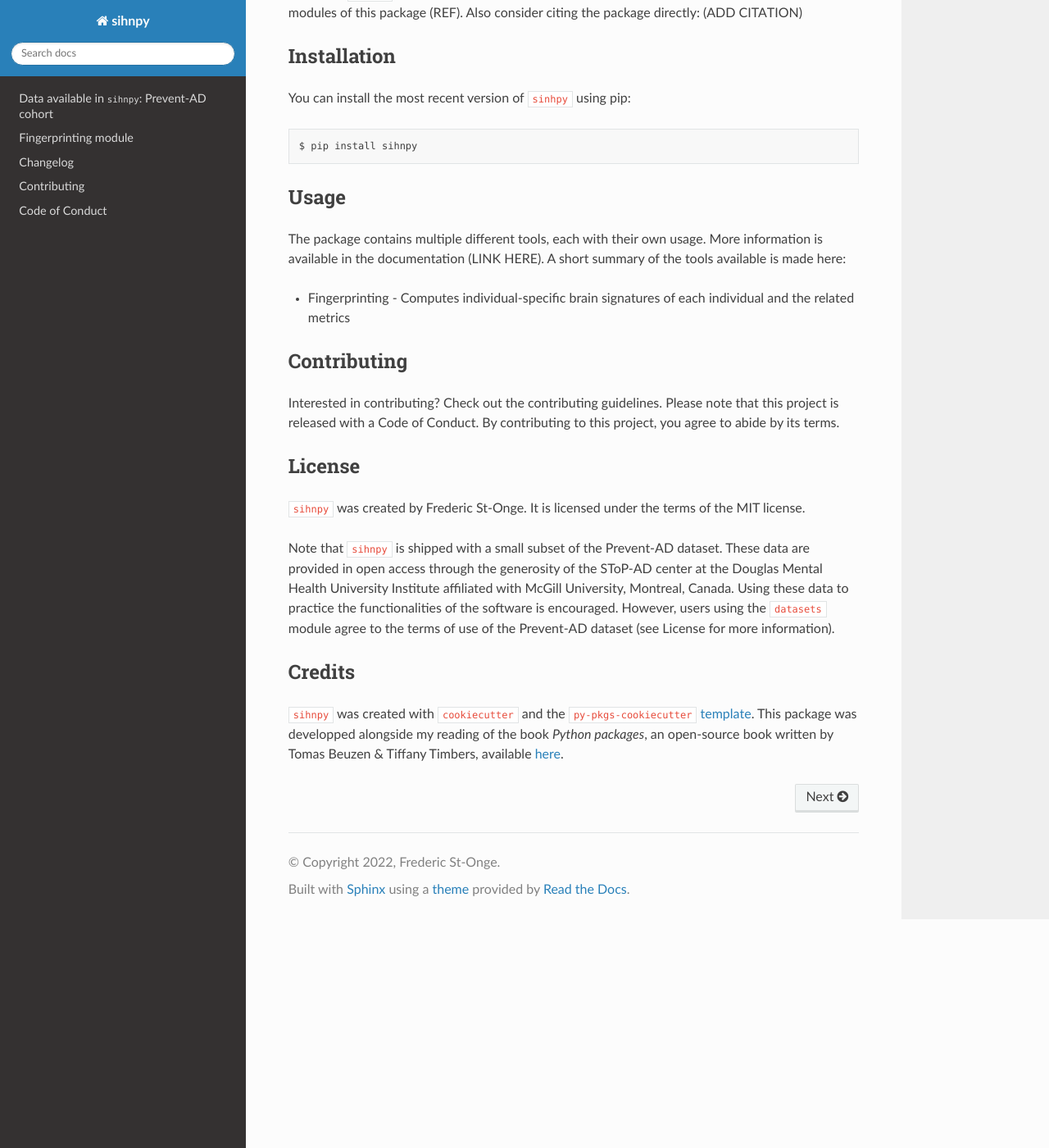
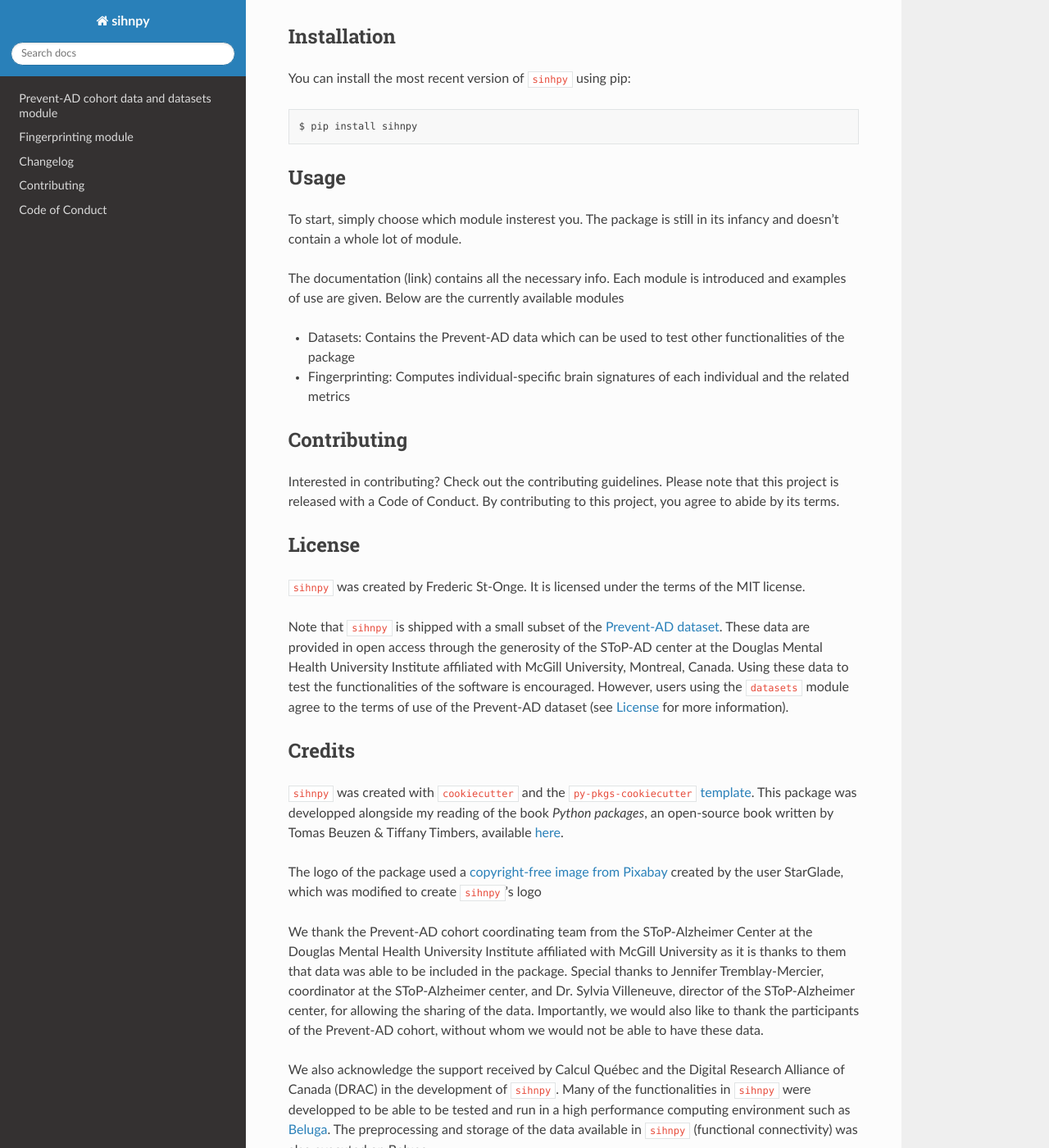
Before and after one commit to stong3/sihnpy, a Sphinx documentation site: the page built from docs/index.md, in a window 1280 px wide and 1400 px high, scrolled down 1027 px. Shown: the whole window at 82% size. Built offline with Sphinx 7.4.7 and the Read the Docs theme 2.0.0, drawn with Linux system fonts in a browser that asks for light colours; pages that are not in the unit, such as notebooks, are missing from menus; some of the changed text lies outside the part shown.

Commit message:
docs: multiple documentation update across

````diff
--- a/README.md
+++ b/README.md
@@ -9,16 +9,15 @@ Over the past few years, studies using multiple brain imaging modalities have hi
 1) Comparing groups considered to be relatively homogenous may lead to hard-to-reproduce results as individual variability will not be the same from cohort to cohort
 2) Developping biomarkers and treatments using group-based methods may not suit all participants, particularly when a specific disease shows a lot of heterogeneity
 
-As such, during my PhD program, I aimed to study these inter-individual differences in aging and Alzheimer's disease. However, many times I got stuck as either there was no package existing to study a specific measure of inter-individual differences, the package was written in a different programming language or was difficult to use.
+As such, during my PhD, I aimed to study these inter-individual differences in aging and Alzheimer's disease. However, many times I got stuck as either there was no package existing to study a specific measure of inter-individual differences, the package was written in a different programming language or was difficult to use.
 
 This lead us to develop `sinhpy`, as a way to adapt and store existing methodology and create new methods to study inter-individual differences. Full documentation available here: (LINK)
 
 Please note that I do not have a formal computing background and I am learning software development as the package moves forward. I welcome any advice and contribution you may have!
 
 ## Authors
-Frédéric St-Onge - MSc - PhD candidate at McGill University
-
-Gabriel St-Onge - MSc - Research Scientist
+* Frédéric St-Onge - MSc - PhD candidate at McGill University
+* Gabriel St-Onge - MSc - Research Scientist for the Department of National Defence of Canada
 
 If you use `sinhpy`, please consider citing the paper detailing the development of the first few modules of this package (REF).
 Also consider citing the package directly: (ADD CITATION)
@@ -33,8 +32,12 @@ $ pip install sihnpy
 
 ## Usage
 
-The package contains multiple different tools, each with their own usage. More information is available in the documentation (LINK HERE). A short summary of the tools available is made here:
-- Fingerprinting - Computes individual-specific brain signatures of each individual and the related metrics
+To start, simply choose which module insterest you. The package is still in its infancy and doesn't contain a whole lot of module.
+
+The documentation (link) contains all the necessary info. Each module is introduced and examples of use are given. Below are the currently available modules
+
+- Datasets: Contains the Prevent-AD data which can be used to test other functionalities of the package
+- Fingerprinting: Computes individual-specific brain signatures of each individual and the related metrics
 
 ## Contributing
 
@@ -44,8 +47,14 @@ Interested in contributing? Check out the contributing guidelines. Please note t
 
 `sihnpy` was created by Frederic St-Onge. It is licensed under the terms of the MIT license.
 
-Note that `sihnpy` is shipped with a small subset of the Prevent-AD dataset. These data are provided in open access through the generosity of the SToP-AD center at the Douglas Mental Health University Institute affiliated with McGill University, Montreal, Canada. Using these data to practice the functionalities of the software is encouraged. However, users using the `datasets` module agree to the terms of use of the Prevent-AD dataset (see License for more information).
+Note that `sihnpy` is shipped with a small subset of the [Prevent-AD dataset](https://portal.conp.ca/dataset?id=projects/preventad-open-bids). These data are provided in open access through the generosity of the SToP-AD center at the Douglas Mental Health University Institute affiliated with McGill University, Montreal, Canada. Using these data to test the functionalities of the software is encouraged. However, users using the `datasets` module agree to the terms of use of the Prevent-AD dataset (see [License](license.md) for more information).
 
 ## Credits
 
 `sihnpy` was created with [`cookiecutter`](https://cookiecutter.readthedocs.io/en/latest/) and the `py-pkgs-cookiecutter` [template](https://github.com/py-pkgs/py-pkgs-cookiecutter). This package was developped alongside my reading of the book *Python packages*, an open-source book written by Tomas Beuzen & Tiffany Timbers, available [here](https://py-pkgs.org/welcome).
+
+The logo of the package used a [copyright-free image from Pixabay](https://pixabay.com/vectors/snake-animal-line-art-serpent-6158325/) created by the user StarGlade, which was modified to create `sihnpy`'s logo
+
+We thank the Prevent-AD cohort coordinating team from the SToP-Alzheimer Center at the Douglas Mental Health University Institute affiliated with McGill University as it is thanks to them that data was able to be included in the package. Special thanks to Jennifer Tremblay-Mercier, coordinator at the SToP-Alzheimer center, and Dr. Sylvia Villeneuve, director of the SToP-Alzheimer center, for allowing the sharing of the data. Importantly, we would also like to thank the participants of the Prevent-AD cohort, without whom we would not be able to have these data.
+
+We also acknowledge the support received by Calcul Québec and the Digital Research Alliance of Canada (DRAC) in the development of `sihnpy`. Many of the functionalities in `sihnpy` were developped to be able to be tested and run in a high performance computing environment such as [Beluga](https://www.calculquebec.ca/en/communiques/beluga-a-supercomputer-for-science-2/). The preprocessing and storage of the data available in `sihnpy` (functional connectivity) was also executed on Beluga.
--- a/docs/0.pad_data/index.md
+++ b/docs/0.pad_data/index.md
@@ -1,4 +1,4 @@
-# Data available in `sihnpy`: Prevent-AD cohort
+# Prevent-AD cohort data and datasets module
 
 ```{image} ../images/pad_logo.png
 :align: center
````
Also changed, not shown: other parts of docs/0.pad_data/index.md (+1 -2 lines), CONTRIBUTING.md (+1 -2 lines), docs/0.pad_data/datasets_usage.md (deleted, +0 -3 lines), docs/license.md (added, +2 -0 lines), LICENSE.md (added), docs/0.pad_data/datasets_usage.ipynb (added), 1 other file.
